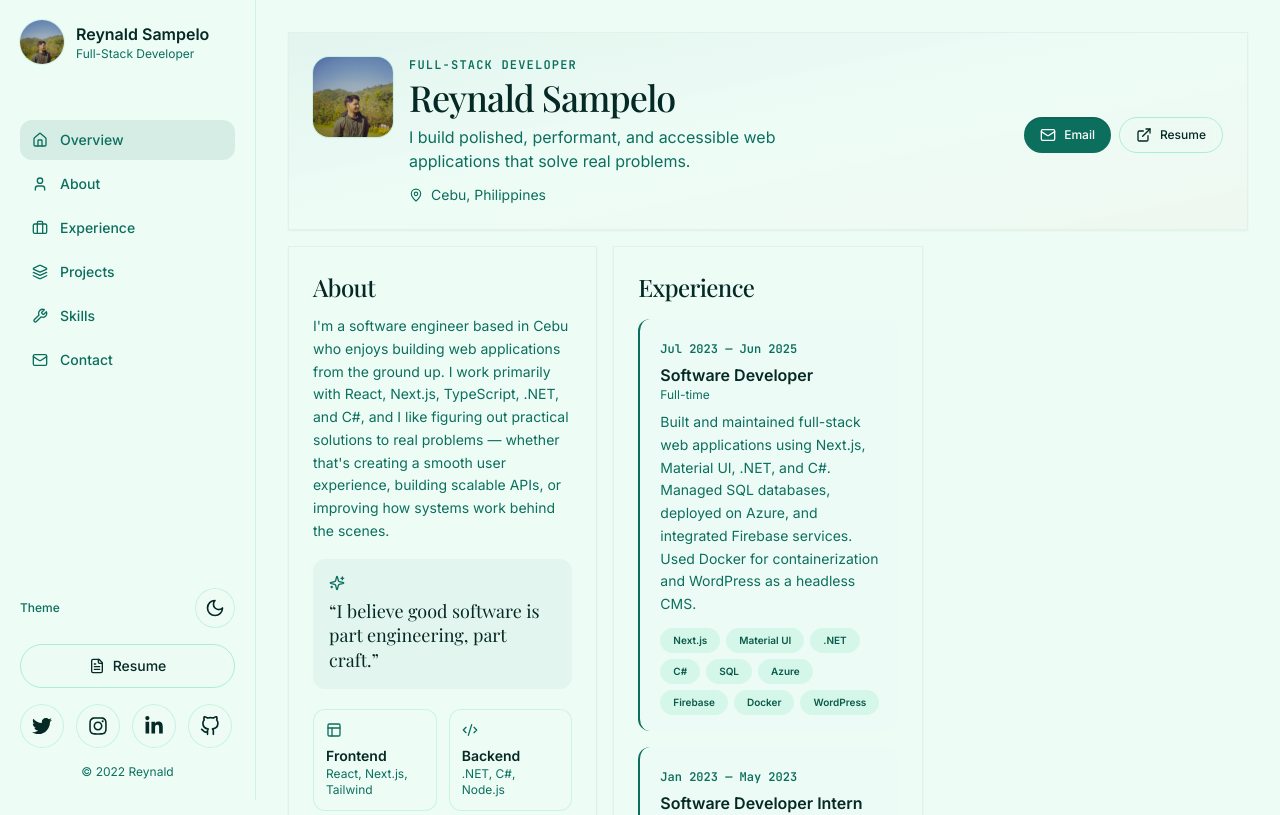
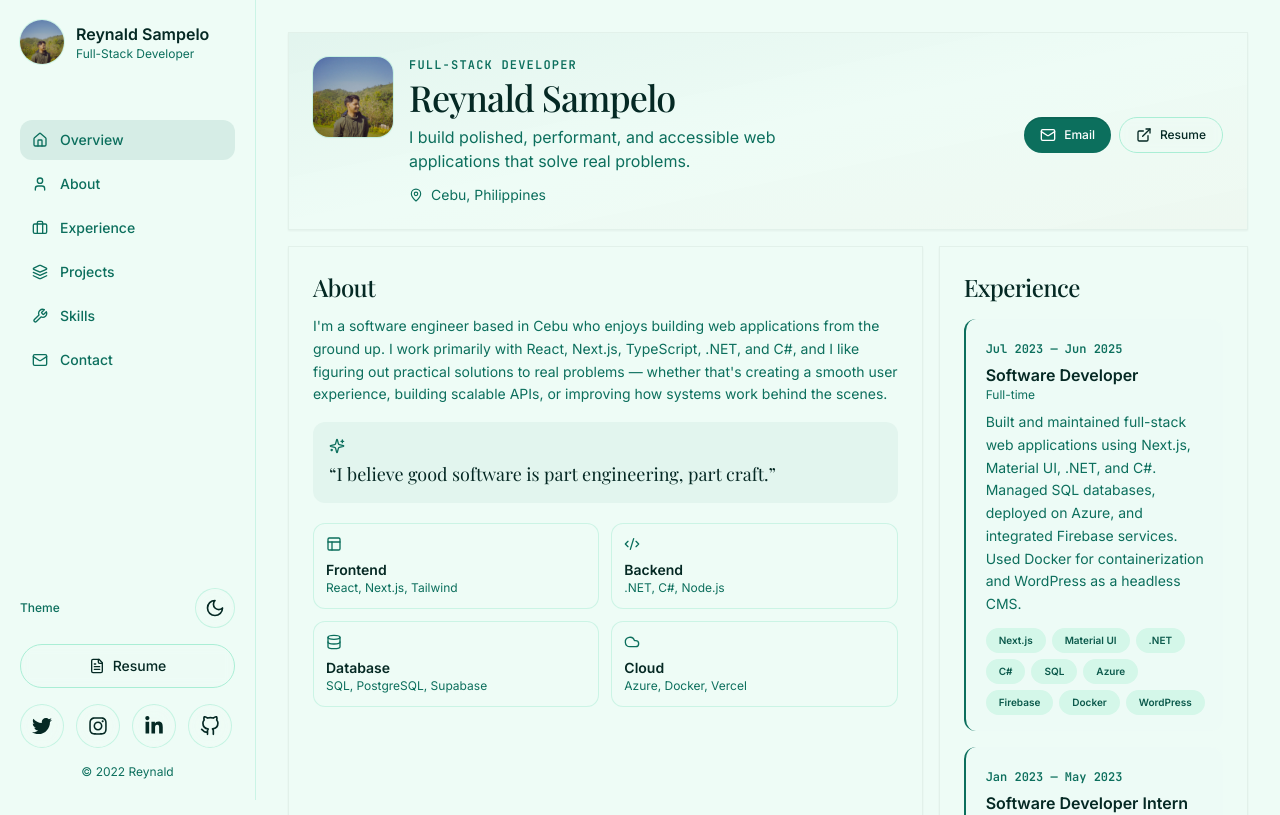
Before and after one commit to sempitrnal/portfolio, a Next.js app: page / in a window 1280 px wide. Shown: the top 815 px of the page. Built offline with nearby package versions, Linux system fonts and the light colour scheme.

Commit message:
fix: remove empty space next to experience on desktop

```diff
--- a/components/dashboard/dashboard.tsx
+++ b/components/dashboard/dashboard.tsx
@@ -15,8 +15,8 @@ export function Dashboard() {
     <div className="grid grid-cols-1 gap-4 md:grid-cols-2 xl:grid-cols-3">
       <ProfileWidget className="md:col-span-2 xl:col-span-3" />
       {/* <StatsWidget className="md:col-span-2 xl:col-span-3" /> */}
-      <AboutWidget className="md:col-span-1" />
-      <ExperienceWidget className="md:col-span-1" />
+      <AboutWidget className="md:col-span-1 xl:col-span-2" />
+      <ExperienceWidget className="md:col-span-1 xl:col-span-1" />
       <ProjectsWidget className="md:col-span-2 xl:col-span-2" />
       <SkillsWidget className="md:col-span-1" />
       <ContactWidget className="md:col-span-2 xl:col-span-3" />
```
